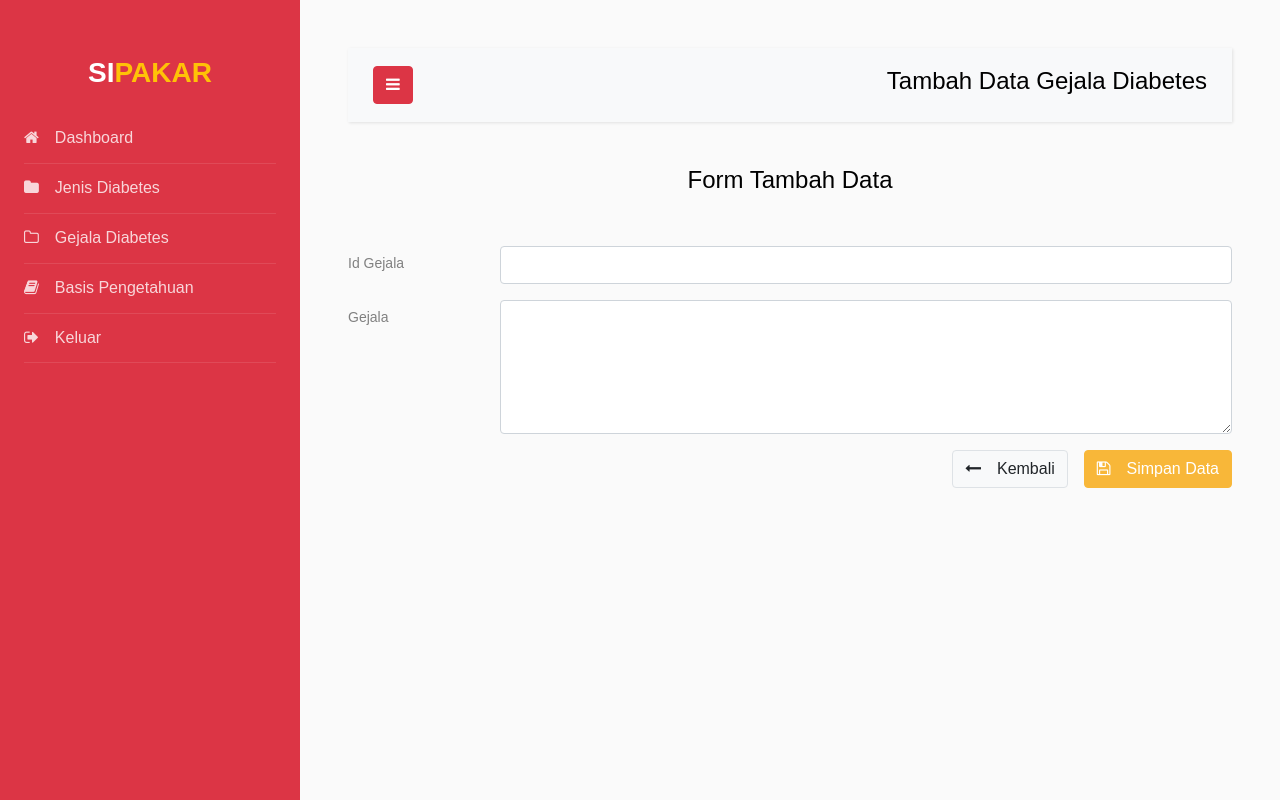
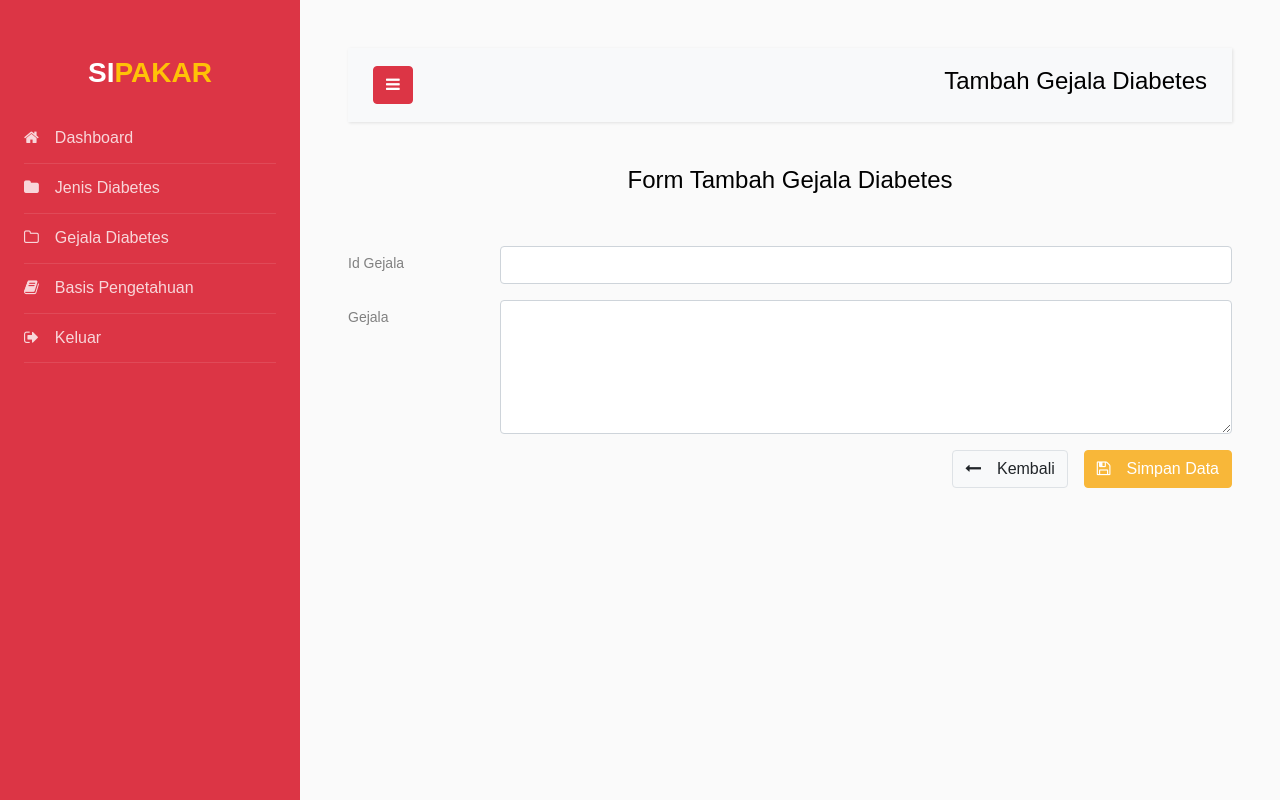
Before and after one commit to AnggunLntra/sispak-diabetes, a CodeIgniter app: page /sispak-diabetes/Admin/Pages/Manage_Symptoms/Create_Symptoms_Action in a window 1280 px wide. Run offline with CodeIgniter, Linux system fonts and the light colour scheme.

Commit message:
update kesekian kalinya

```diff
--- a/application/views/admin/pages/create-knowladge-base.php
+++ b/application/views/admin/pages/create-knowladge-base.php
@@ -10,7 +10,7 @@
                     </button>
 
                     <div>
-                        <h4>Tambah Data Pengetahuan</h4>
+                        <h4>Tambah Basis Pengetahuan</h4>
                     </div>
                 </div>
             </nav>
@@ -18,7 +18,7 @@
             <div class="row justify-content-center">
                 <div class="col">
                     <div class="mb-5">
-                        <h4 class="text-center">Form Tambah Data</h4>
+                        <h4 class="text-center">Form Tambah Basis Pengetahuan</h4>
                     </div>
                     <form>
                         <div class="form-row">
--- a/application/views/admin/pages/create-symptom.php
+++ b/application/views/admin/pages/create-symptom.php
@@ -10,7 +10,7 @@
                     </button>
 
                     <div>
-                        <h4>Tambah Data Gejala Diabetes</h4>
+                        <h4>Tambah Gejala Diabetes</h4>
                     </div>
                 </div>
             </nav>
@@ -18,7 +18,7 @@
             <div class="row justify-content-center">
                 <div class="col">
                     <div class="mb-5">
-                        <h4 class="text-center">Form Tambah Data</h4>
+                        <h4 class="text-center">Form Tambah Gejala Diabetes</h4>
                     </div>
                     <form method="POST" action="<?php echo base_url('Admin/Pages/Manage_Symptoms/Create_Symptoms_Action') ?>">
                         <div class="form-group row">
--- a/application/views/admin/pages/create-type.php
+++ b/application/views/admin/pages/create-type.php
@@ -10,7 +10,7 @@
                     </button>
 
                     <div>
-                        <h4>Tambah Data Tipe Diabetes</h4>
+                        <h4>Tambah Tipe Diabetes</h4>
                     </div>
                 </div>
             </nav>
@@ -18,7 +18,7 @@
             <div class="row justify-content-center">
                 <div class="col">
                     <div class="mb-5">
-                        <h4 class="text-center">Form Tambah Data</h4>
+                        <h4 class="text-center">Form Tambah Jenis Diabetes</h4>
                     </div>
                     <form>
                         <div class="form-row">
```
